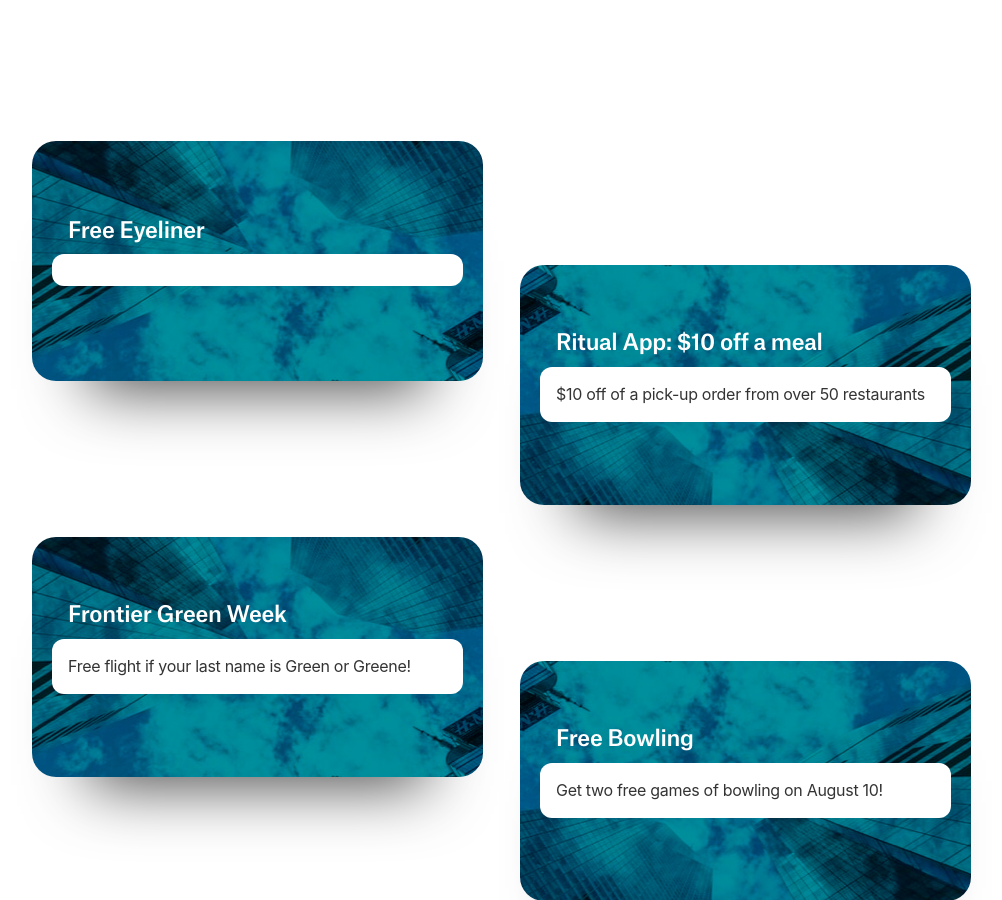
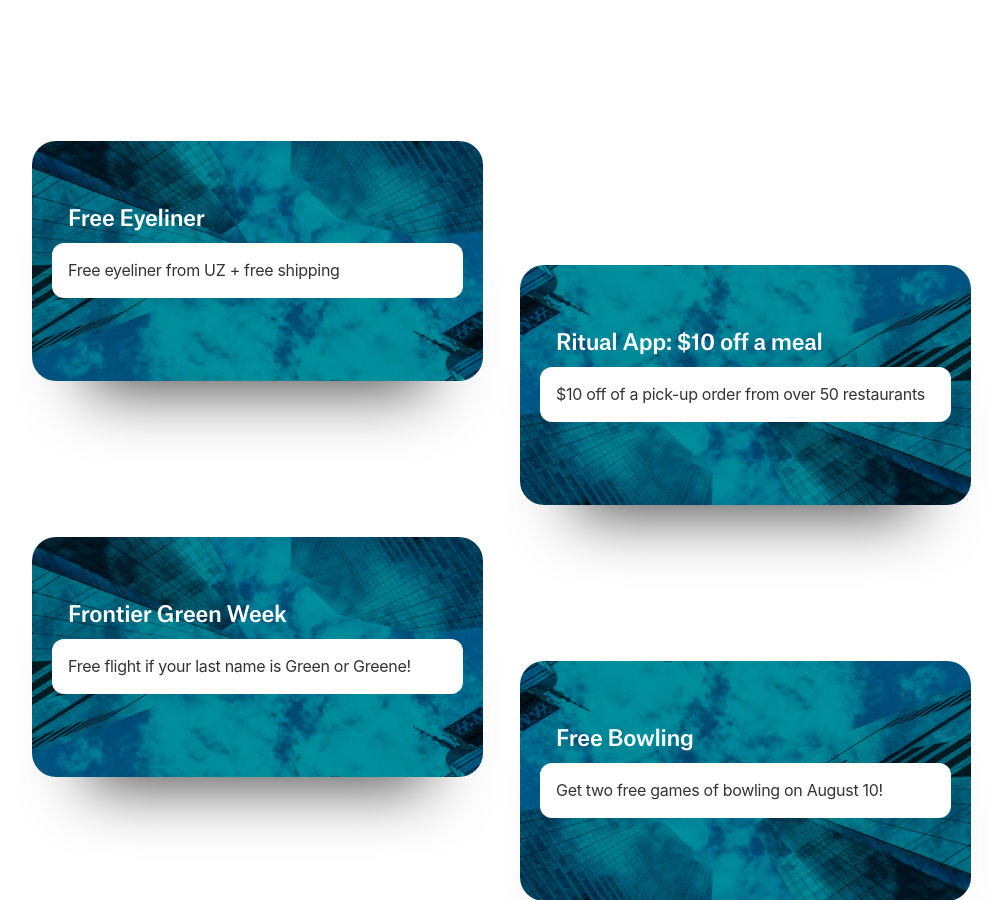
Before and after one commit to ohiosveryown/atldeals, a Jekyll site: the page built from index.html, in a window 1280 px wide and 900 px high, scrolled down 388 px. Shown: the whole window, without its empty margins (139-1141 px from the left). Built offline with Jekyll 4.4.1, drawn with Linux system fonts in a browser that asks for light colours; nearby versions of some CDN libraries.

Commit message:
Updated Free Eyeliner

```diff
--- a/_posts/2019-08-11-free-eyeliner.markdown
+++ b/_posts/2019-08-11-free-eyeliner.markdown
@@ -6,6 +6,7 @@
 - new
 - freebies
 image: "/uploads/7130FF76-D410-41FC-9142-AF897F12DA00.jpeg"
+description: Free eyeliner from UZ + free shipping
 ---
 
 Enter your email and then they’ll send you a coupon code for free eyeliner! Free shipping!
```
